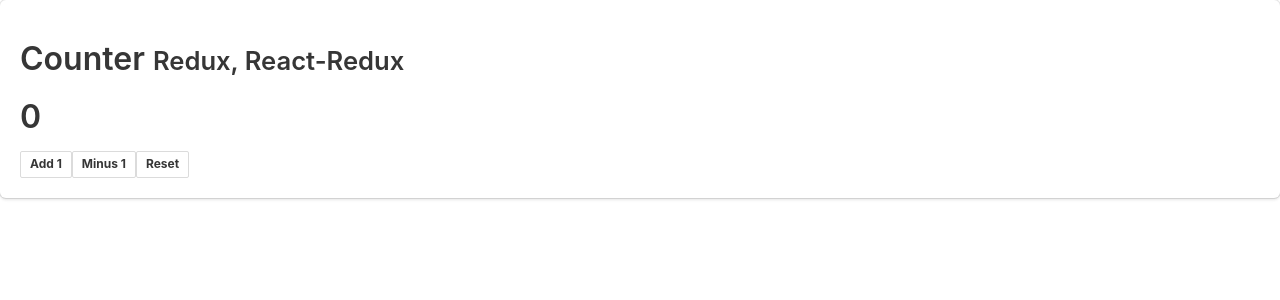
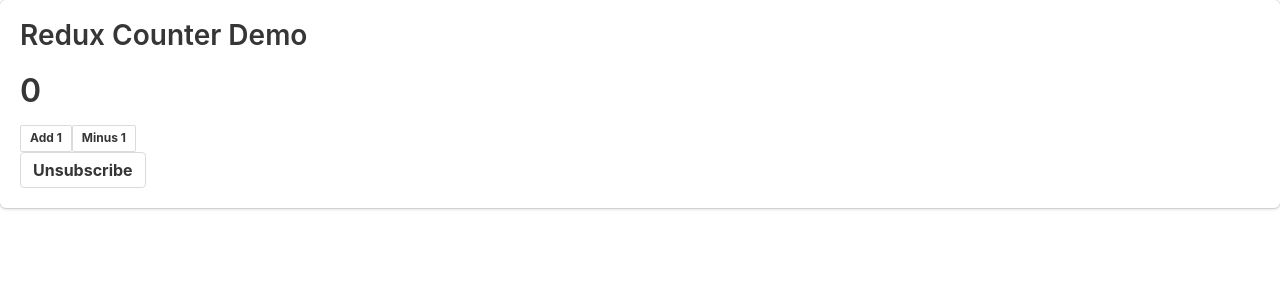
Before and after one commit to ImCatYao/ReactEco, a React (Create React App) app in the folder app/: page / in a window 1280 px wide. Shown: the top 300 px of the page. Built offline with nearby package versions, Linux system fonts and the light colour scheme.

Commit message:
0202: redux middleware exmaple

```diff
--- a/app/src/demos/0202/Counter.js
+++ /dev/null
@@ -1,48 +0,0 @@
-import React, { Component } from 'react'
-import { connect } from 'react-redux'
-
-import * as actions from './actions'
-
-export class Counter extends Component {
-  render() {
-    const value = this.props.value
-
-    return (
-      <div className='Counter'>
-        <div className="desc"><h1 className="title">Counter <small>Redux, React-Redux </small></h1></div>
-        <div className="content">
-          <div className="main">
-            <h1 className="value"> {value} </h1>
-            <div className="button-group">
-              <button className="button is-small" onClick={this.props.addOne}><strong>Add 1</strong></button>
-              <button className="button is-small" onClick={this.props.minusOne}><strong>Minus 1</strong></button>
-              <button className="button is-small" onClick={this.props.reset}><strong>Reset</strong></button>
-            </div>
-          </div>
-        </div>
-      </div>
-    )
-  }
-}
-
-const mapStateToProps = (state, ownProps) => {
-  return {
-    value: state.value
-  }
-}
-
-const mapDispatchToProps = (dispatch, ownProps) => {
-  return {
-    addOne: () => {
-      dispatch(actions.addOne())
-    },
-    minusOne: () => {
-      dispatch(actions.minusOne())
-    },
-    reset: () => {
-      dispatch(actions.reset())
-    }
-  }
-}
-
-export default connect(mapStateToProps, mapDispatchToProps)(Counter)
--- a/app/src/demos/0202/actionTypes.js
+++ b/app/src/demos/0202/actionTypes.js
@@ -1,3 +1,2 @@
 export const ADD_ONE = 'ADD_ONE'
 export const MINUS_ONE = 'MINUS_ONE'
-export const RESET = 'RESET'
--- a/app/src/demos/0202/actions.js
+++ b/app/src/demos/0202/actions.js
@@ -1,21 +1,19 @@
 import * as actionTypes from './actionTypes'
 
-export const addOne = (payload = null) => {
+export function addOne() {
   return {
     type: actionTypes.ADD_ONE,
-    payload
+    payload: {
+      desc: 'add one'
+    }
   }
 }
 
-export const minusOne = (payload = null) => {
+export function minusOne () {
   return {
     type: actionTypes.MINUS_ONE,
-    payload
+    payload: {
+      desc: 'minus one'
+    }
   }
 }
-
-export const reset = (payload = null) => {
-  return {
-    type: actionTypes.RESET
-  }
-}
--- a/app/src/demos/0202/index.js
+++ b/app/src/demos/0202/index.js
@@ -1,14 +1,54 @@
 import React, { Component } from 'react'
-import { Provider } from 'react-redux'
-import { store } from './store'
-import Counter from './Counter'
+import { store, unsubscribe } from './store'
+import * as actions from './actions'
 
-export default class CounterApp extends Component {
+export default class Counter extends Component {
+  state = {
+    value: 0
+  }
+
+  addOne = () => {
+    store.dispatch(actions.addOne())
+    const { value } = store.getState()
+    this.setState(prevState => {
+      return {
+        value
+      }
+    })
+  }
+
+  minusOne = () => {
+    store.dispatch(actions.minusOne())
+    const { value } = store.getState()
+    this.setState(prevState => {
+      return {
+        value
+      }
+    })
+  }
+
+  unsubscribe = () => {
+    unsubscribe()
+  }
+
   render() {
+    const value = this.state.value
     return (
-      <Provider store={store}>
-        <Counter />
-      </Provider>
+      <div className='Counter'>
+        <div className="content">
+          <div className="app-desc">
+            <h2 className="title">Redux Counter Demo</h2>
+          </div>
+          <div className="main">
+            <h1 className="value"> {value} </h1>
+            <div className="button-group">
+              <button className="button is-small" onClick={this.addOne}><strong>Add 1</strong></button>
+              <button className="button is-small" onClick={this.minusOne}><strong>Minus 1</strong></button>
+            </div>
+            <button className="button btn-unsubscribe" onClick={this.unsubscribe}><strong>Unsubscribe</strong></button>
+          </div>
+        </div>
+      </div>
     )
   }
 }
--- a/app/src/demos/0202/reducers.js
+++ b/app/src/demos/0202/reducers.js
@@ -1,10 +1,6 @@
 import * as actionTypes from './actionTypes'
 
 export default function reducers(state, { type, payload = null }) {
-  console.log(`At ${(new Date()).toString()}`)
-  console.log(`{type: ${type}`)
-  console.log('payload:', payload, '}')
-
   switch(type) {
     case actionTypes.ADD_ONE:
       return {
@@ -14,10 +10,6 @@
       return {
         value: state.value - 1
       }
-    case actionTypes.RESET:
-      return {
-        value: 0
-      }
     default:
       return state
   }
--- a/app/src/demos/0202/store.js
+++ b/app/src/demos/0202/store.js
@@ -1,8 +1,9 @@
-import { createStore } from 'redux'
+import { createStore, applyMiddleware } from 'redux'
 import reducers from './reducers'
-
-// createStore(reducers, initialState)
-export const store = createStore(reducers, { value: 0 })
+import { createLogger } from 'redux-logger'
+const logger = createLogger()
+// createStore(reducers, initialState, middlewares)
+export const store = createStore(reducers, { value: 0 }, applyMiddleware(logger))
 
 export const unsubscribe = store.subscribe(() => {
   console.log(store.getState())
```
Also changed, not shown: app/src/demos/0202/README.md (added).
